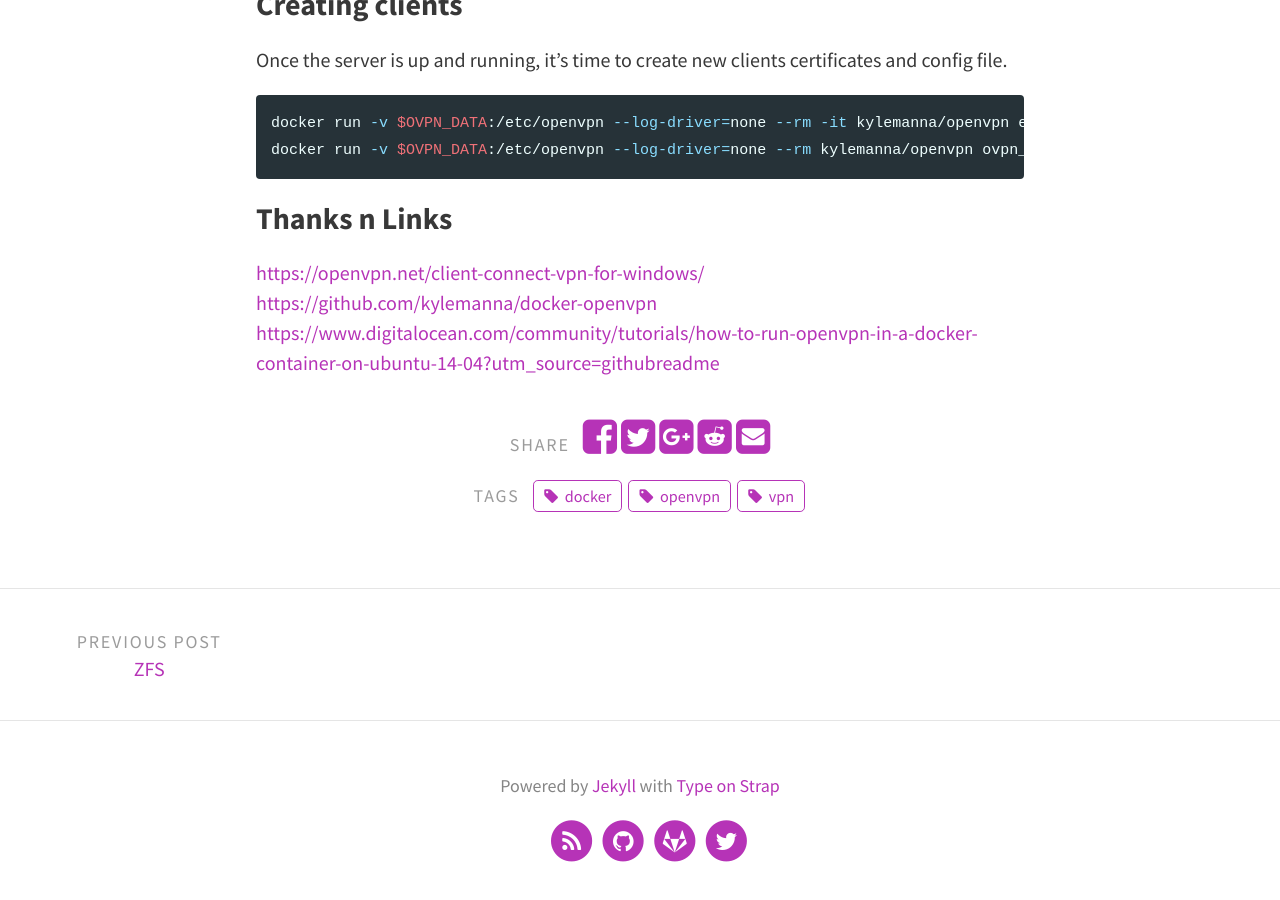
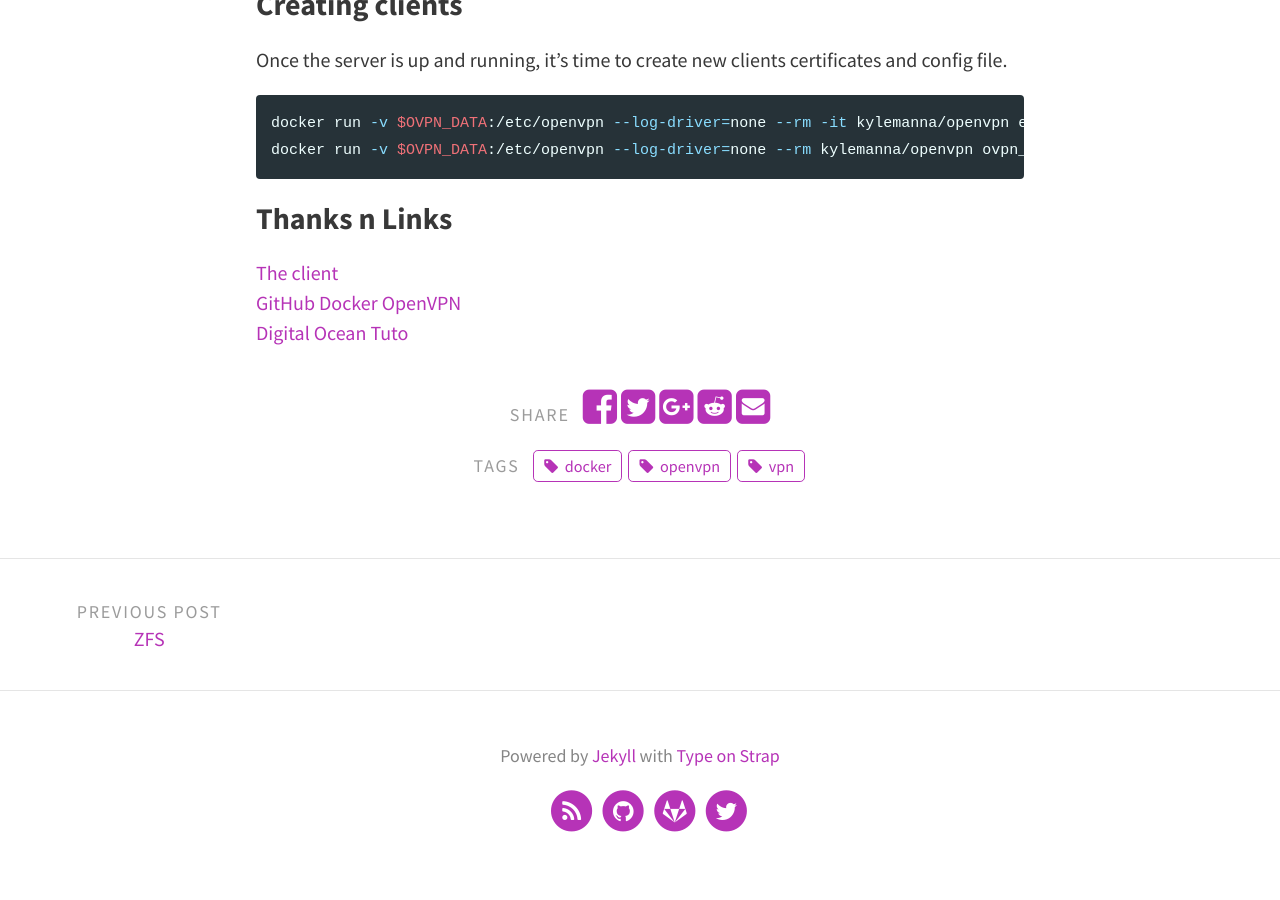
Before and after one commit to cristalcorp/cristalcorp.github.io, a Jekyll site: the page built from _posts/2019-11-11-OpenVPN.md, in a window 1280 px wide and 900 px high, scrolled down 1267 px. Built offline with Jekyll 4.4.1, drawn with Linux system fonts in a browser that asks for light colours.

Commit message:
new post : OpenVPN

````diff
--- a/_posts/2019-11-11-OpenVPN.md
+++ b/_posts/2019-11-11-OpenVPN.md
@@ -43,6 +43,6 @@ docker run -v $OVPN_DATA:/etc/openvpn --log-driver=none --rm kylemanna/openvpn o
 ```
 
 ### Thanks n Links
-[https://openvpn.net/client-connect-vpn-for-windows/](The client)
-[https://github.com/kylemanna/docker-openvpn](https://github.com/kylemanna/docker-openvpn)
-[https://www.digitalocean.com/community/tutorials/how-to-run-openvpn-in-a-docker-container-on-ubuntu-14-04?utm_source=githubreadme](https://www.digitalocean.com/community/tutorials/how-to-run-openvpn-in-a-docker-container-on-ubuntu-14-04?utm_source=githubreadme)
+[The client](https://openvpn.net/client-connect-vpn-for-windows/)
+[GitHub Docker OpenVPN](https://github.com/kylemanna/docker-openvpn)
+[Digital Ocean Tuto](https://www.digitalocean.com/community/tutorials/how-to-run-openvpn-in-a-docker-container-on-ubuntu-14-04?utm_source=githubreadme)
````
